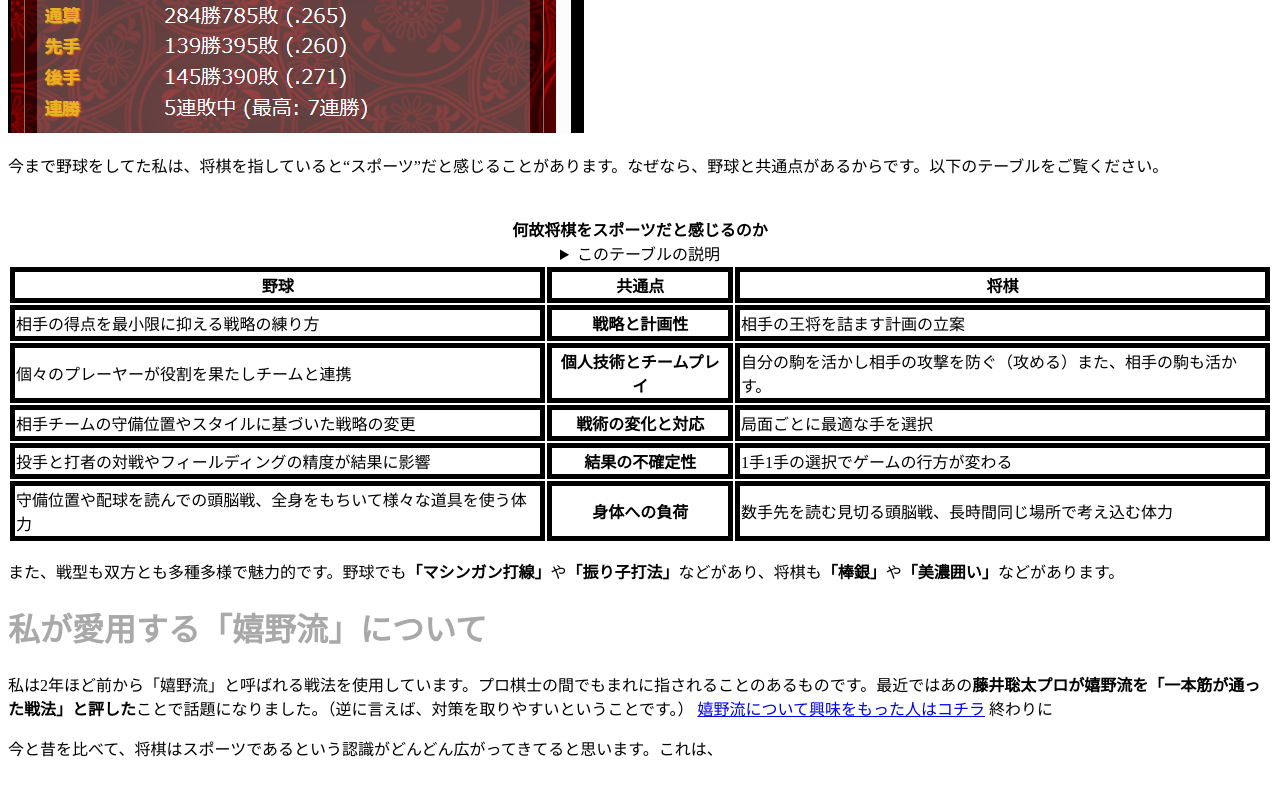
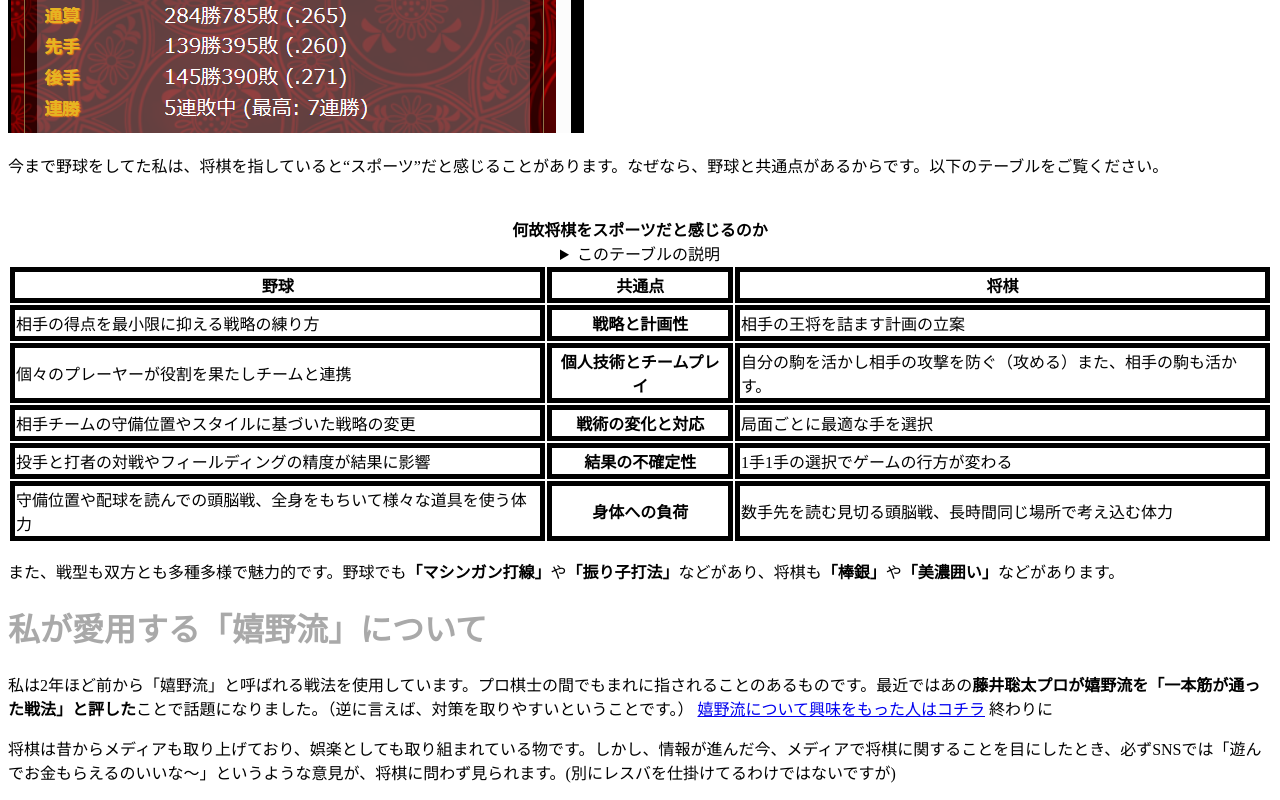
Before and after one commit to Dasaokjn/zm22478, a plain HTML site: page kimatu.html in a window 1280 px wide. Shown: the part 764-1564 px from the top of the page. Before the commit the page ends 1540 px from the top, so only its background shows below. Drawn offline with Linux system fonts and the light colour scheme.

Commit message:
Update kimatu.html

```diff
--- a/kimatu.html
+++ b/kimatu.html
@@ -36,7 +36,7 @@
       <a href="kimatu2.html">嬉野流について興味をもった人はコチラ</a>
 
       <h12>終わりに</h2>
-    <p>今と昔を比べて、将棋はスポーツであるという認識がどんどん広がってきてると思います。これは、</p>
+    <p>将棋は昔からメディアも取り上げており、娯楽としても取り組まれている物です。しかし、情報が進んだ今、メディアで将棋に関することを目にしたとき、必ずSNSでは「遊んでお金もらえるのいいな〜」というような意見が、将棋に問わず見られます。(別にレスバを仕掛けてるわけではないですが)</p>
 
     </p>
   </html>
```
